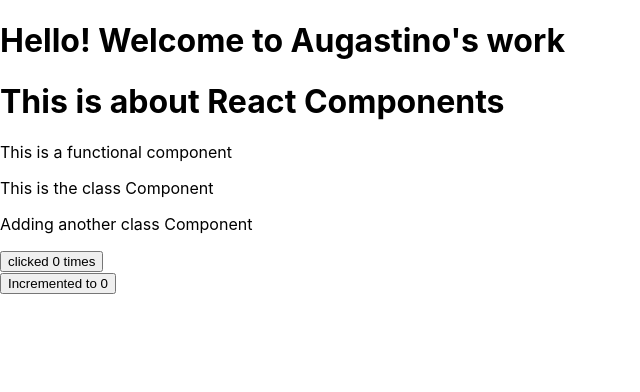
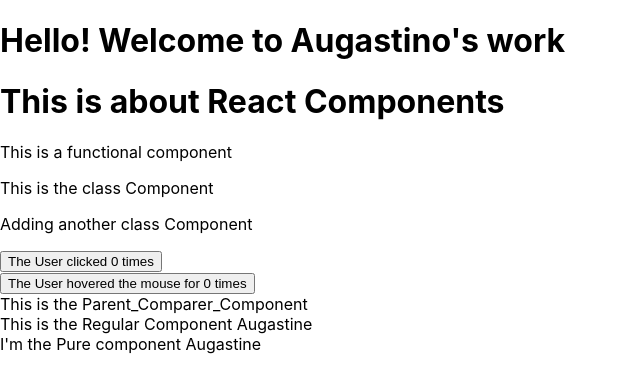
Before and after one commit to Birkofniki/Reactjs_PracticeApp, a React (Create React App) app: page / in a window 1280 px wide. Shown: the top 392 px of the page, without its empty margins (0-640 px from the left). Built offline with nearby package versions, Linux system fonts and the light colour scheme.

Commit message:
added a Parent component, to help compare between pure components and Regular components

```diff
--- a/src/App.js
+++ b/src/App.js
@@ -5,6 +5,7 @@
 import {ClassComp1, ClassComp2} from "./Components/ClassComp";
 import ClickComp from "./Components/ClickComp";
 import CounterComp from "./Components/CounterComp";
+import ParentComparerComp from "./Components/ParentComparerComp";
 
 function App() {
   return (
@@ -16,7 +17,8 @@
       <ClassComp2 />
       <ClickComp />
 
-      <CounterComp></CounterComp>
+      <CounterComp />
+      <ParentComparerComp />
       </div>
   );
 } // The component names can be container tags e.g (<FunctionalComp></FunctionalComp>), or self-closing, e.g  <FunctionalComp /> ......
--- a/src/Components/ClickComp.js
+++ b/src/Components/ClickComp.js
@@ -1,4 +1,5 @@
-import React, {Component} from "react"
+import React, {Component} from "react";
+import UpdatedComp from "./HighOrderComp";
 
 export class ClickComp extends Component {
 constructor(props){
@@ -16,11 +17,13 @@
     const{count}= this.state;
         return(
         <div>
-<button onClick={this.UpdateClick}>clicked {count} times</button>
+            <button onClick={this.UpdateClick}>
+                {this.props.name} clicked {count} times
+            </button>
         </div>
         );
 
     }
 }
 
-export default ClickComp;
+export default UpdatedComp (ClickComp);
--- a/src/Components/CounterComp.js
+++ b/src/Components/CounterComp.js
@@ -1,4 +1,5 @@
 import React, { Component } from 'react';
+import UpdatedComp from './HighOrderComp';
 
 export class CounterComp extends Component {
     constructor(props){
@@ -16,10 +17,12 @@
         const {count} = this.state;
         return (
             <div>
-                <button onMouseEnter={this.IncrementCount}> Incremented to {count} </button>
+                <button onMouseEnter={this.IncrementCount}>
+                    {this.props.name} hovered the mouse for {count} times
+                </button>
             </div>
         );
     }
 }
 
-export default CounterComp;
+export default UpdatedComp(CounterComp);
--- /dev/null
+++ b/src/Components/HighOrderComp.js
@@ -0,0 +1,15 @@
+//this is a high order component in react, it allows the reusability of a component
+import React from "react"
+
+const UpdatedComp= OriginalComp => {
+    class NewComp extends React.Component{
+       render(){
+        return  <OriginalComp name = "The User" />;
+
+       }
+    }
+    return NewComp;
+}
+
+export default UpdatedComp;
+// for instance we have re-used the UpdatedComp here in both "ClickComp.js" and "CounterComp.js"
--- /dev/null
+++ b/src/Components/ParentComparerComp.js
@@ -0,0 +1,34 @@
+//This was created to just compare between PureComponent and Regular Component
+import React, { Component } from 'react';
+import PureComp from './PureComp';
+import RegularComp from "./RegularComp";
+
+class ParentComparerComp extends Component {
+        constructor(props) {
+        super(props)
+            this.state = {
+                name: "Augastine"
+            };
+        }
+
+        componentDidMount(){
+            setInterval(()=> {
+                this.setState({
+                    name: "Augastine"
+                });
+
+            }, 3000);
+        }
+    render() {
+        console.log("Parent Component render");
+        return (
+            <div>
+                This is the Parent_Comparer_Component
+                <RegularComp name = {this.state.name} />
+                <PureComp name = {this.state.name} />
+
+            </div>
+        );
+    }
+}
+export default ParentComparerComp;
--- /dev/null
+++ b/src/Components/PureComp.js
@@ -0,0 +1,15 @@
+//this is a React.Component, the common or regularly used base for React components
+import React, { PureComponent } from 'react';
+
+class PureComp extends PureComponent {
+    render() {
+        console.log("Pure Component render");
+        return (
+            <div>
+                I'm the Pure component {this.props.name}
+            </div>
+        );
+    }
+}
+
+export default PureComp;
--- /dev/null
+++ b/src/Components/RegularComp.js
@@ -0,0 +1,15 @@
+//this is a React.Component, the common or regularly used base for React components
+import React, { Component } from 'react';
+
+class RegularComp extends Component {
+    render() {
+        console.log("Regular Component render");
+        return (
+            <div>
+                This is the Regular Component {this.props.name}
+            </div>
+        );
+    }
+}
+
+export default RegularComp;
```
